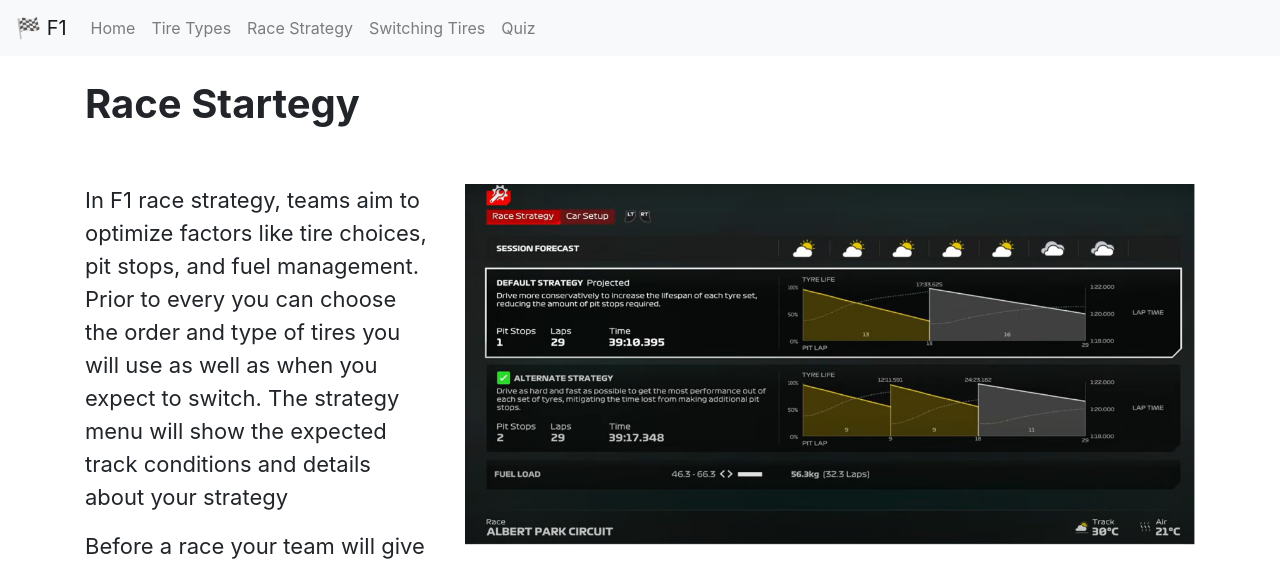
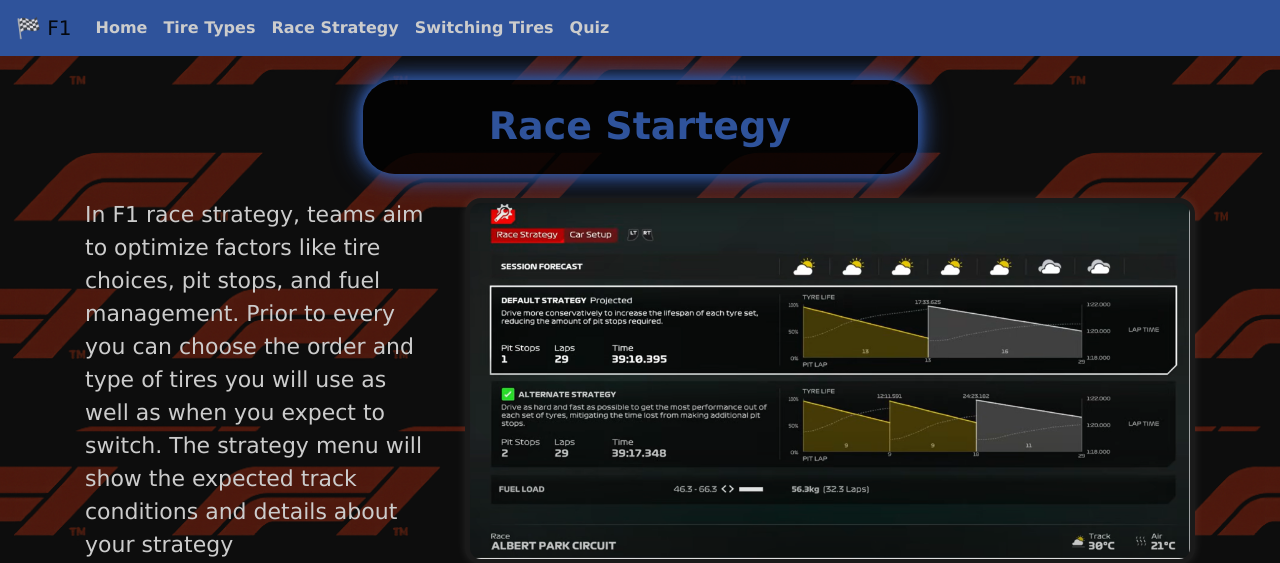
Before and after one commit to n13PAG/CS4170-Project, a Flask app: page /learn/2 in a window 1280 px wide. Shown: the top 563 px of the page. Run offline with Flask 3, Linux system fonts and the light colour scheme; some libraries are stand-ins or nearby versions.

Commit message:
Update race strategy page and implement js file for page animation

```diff
--- a/static/race_strategy.css
+++ b/static/race_strategy.css
@@ -1,3 +1,5 @@
+@import url('main.css');
+
 h1 {
     font-weight: bold;
     margin-bottom: 5%;
@@ -16,3 +18,36 @@
 p {
     font-size: 22px;
 }
+
+.slide-in-left, .slide-in-right {
+    opacity: 0;
+    transform: translateX(0); /* start neutral */
+    transition: transform 0.6s ease-out, opacity 0.6s ease-out;
+  }
+
+  .from-left {
+    transform: translateX(-100px);
+  }
+
+  .from-right {
+    transform: translateX(100px);
+  }
+
+  .visible {
+    transform: translateX(0);
+    opacity: 1;
+  }
+
+  h1 {
+    text-align: center;
+    margin-bottom: 1.5rem;
+    font-size: 38px;
+    font-weight: bold;
+    background-color: rgb(0, 0, 0, 0.8);
+    box-shadow: 0 0 10px #2F539B, 0 0 20px #2F539B, 0 0 30px #2F539B;
+    padding: 1.5rem;
+    border-radius: 2rem;
+    width: 50%;
+    align-self: center;
+    justify-self: center;
+  }
--- a/static/switching_tires.css
+++ b/static/switching_tires.css
@@ -1,3 +1,5 @@
+@import url('main.css');
+
 h1 {
     font-weight: bold;
     margin-bottom: 5%;
```
Also changed, not shown: static/race_strategy.js (added, +17 -0 lines).
